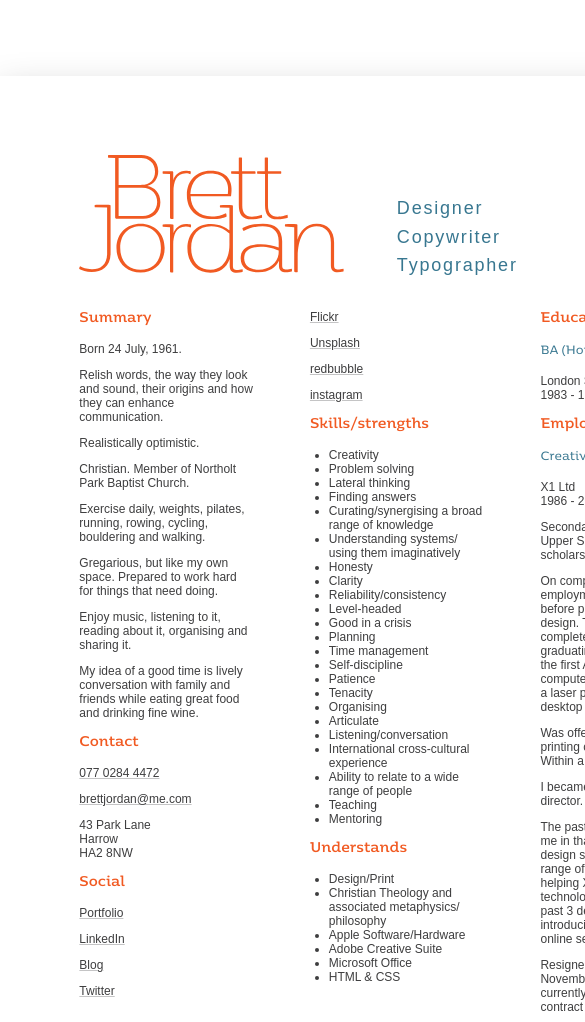
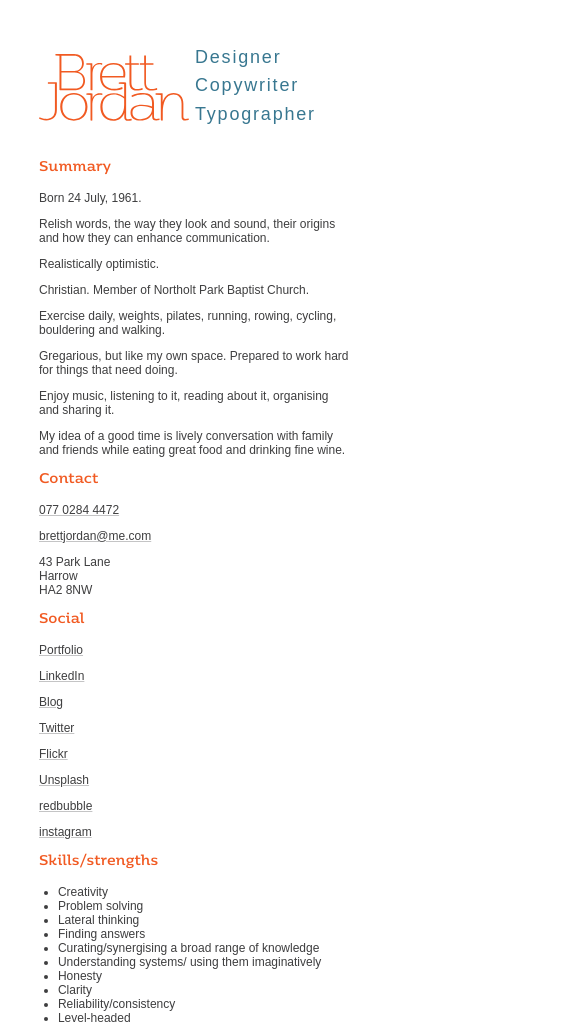
Before and after one commit to brookjordan/brettjordan.design, a plain HTML site: page cv/index.html in a window 390 px wide. Shown: the top 1022 px of the page, 585 px wide, since content can reach past the window. Drawn offline with Linux system fonts and the light colour scheme; a web font is replaced by a local one.

Commit message:
Responsive

```diff
--- a/cv/main.css
+++ b/cv/main.css
@@ -85,7 +85,7 @@ body {
 .page {
   /* 4.6*3 + 1.5*2 + 2.1*2 */
   width: 21cm;
-  height: 29.7cm;
+  /* height: 29.7cm; */
   margin: 2cm auto;
 
   padding: 2.1cm;
@@ -161,6 +161,20 @@ h4 {
   color: #387790;
 }
 
+@media (max-width: 21cm) {
+  .page {
+    width: auto;
+    padding: 10vmin;
+    margin: 0 auto;
+    box-shadow: none;
+  }
+
+  h1 img {
+    max-width: 35vw;
+    min-width: 150px;
+  }
+}
+
 @media print {
   * {
     color: black !important;
@@ -168,7 +182,6 @@ h4 {
 
   .page {
     width: 16.8cm; /* 21cm - 2.1cm * 2 */
-    height: auto;
     margin: 0 auto;
     padding: 0;
     box-shadow: none;
```
